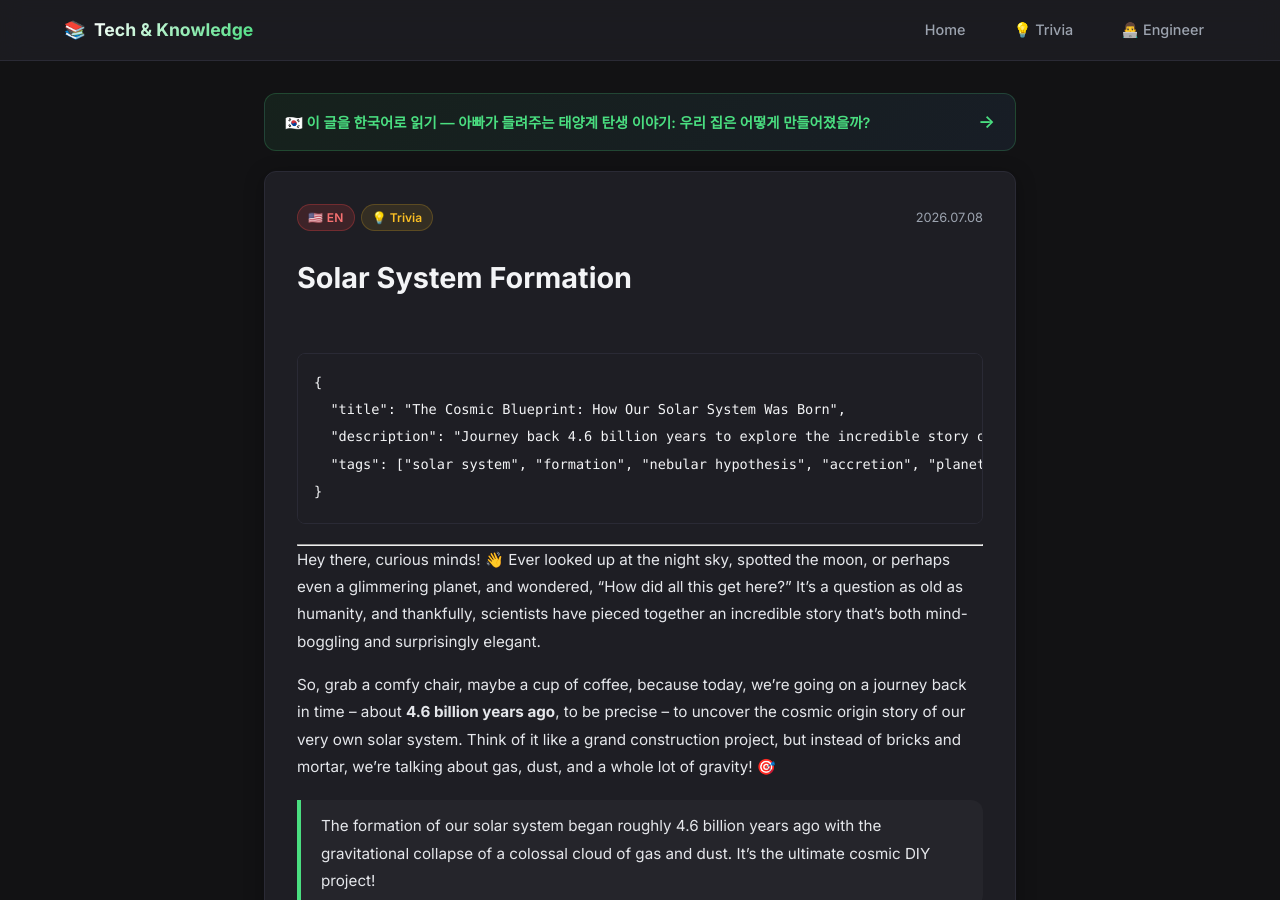
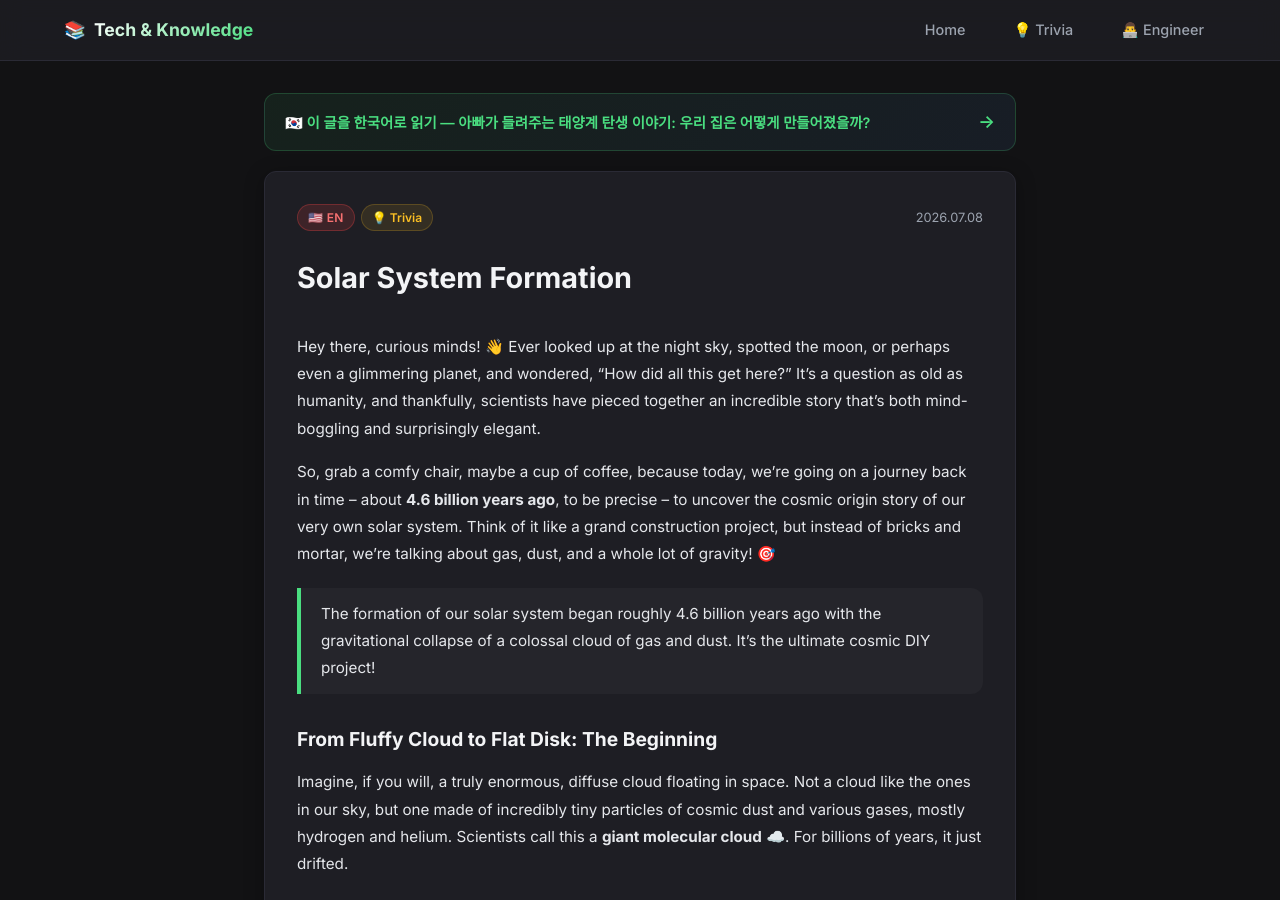
Before and after one commit to ethanpark0726/blog_automation, a Jekyll site: the page built from _posts/en/2026-07-08-solar-system-formation.md, in a window 1280 px wide and 900 px high. Built offline with Jekyll 4.4.1, drawn with Linux system fonts in a browser that asks for light colours.

Commit message:
fix: resolve metadata parsing bug and clean up Solar System post (v1.10.1)

````diff
--- a/_posts/en/2026-07-08-solar-system-formation.md
+++ b/_posts/en/2026-07-08-solar-system-formation.md
@@ -14,14 +14,6 @@ topic_id: "solar-system-formation"
 description: "Solar System Formation에 대한 블로그 포스트"
 ---
 
-```json
-{
-  "title": "The Cosmic Blueprint: How Our Solar System Was Born",
-  "description": "Journey back 4.6 billion years to explore the incredible story of our solar system's formation, from a swirling cloud of dust and gas to the diverse planets we know today, explained by the Nebular Hypothesis.",
-  "tags": ["solar system", "formation", "nebular hypothesis", "accretion", "planets", "astronomy", "space", "exoplanets", "cosmic history"]
-}
-```
----
 Hey there, curious minds! 👋 Ever looked up at the night sky, spotted the moon, or perhaps even a glimmering planet, and wondered, "How did all this get here?" It's a question as old as humanity, and thankfully, scientists have pieced together an incredible story that's both mind-boggling and surprisingly elegant.
 
 So, grab a comfy chair, maybe a cup of coffee, because today, we're going on a journey back in time – about **4.6 billion years ago**, to be precise – to uncover the cosmic origin story of our very own solar system. Think of it like a grand construction project, but instead of bricks and mortar, we're talking about gas, dust, and a whole lot of gravity! 🎯
--- a/scripts/multi_agent.py
+++ b/scripts/multi_agent.py
@@ -615,8 +615,8 @@ class FileWriterAgent:
             description = meta.get("description", "")
             tags = meta.get("tags", keywords)
 
-            # Pure body content with json_meta block removed
-            body = re.sub(r"```json_meta\s*\{.*?\}\s*```", "", content,
+            # Pure body content with json_meta/json block removed
+            body = re.sub(r"```(?:json_meta|json)\s*\{.*?\}\s*```", "", content,
                          flags=re.DOTALL).strip()
 
             # Generate slug (for filename)
````
Also changed, not shown: CHANGELOG.md, README.md.
